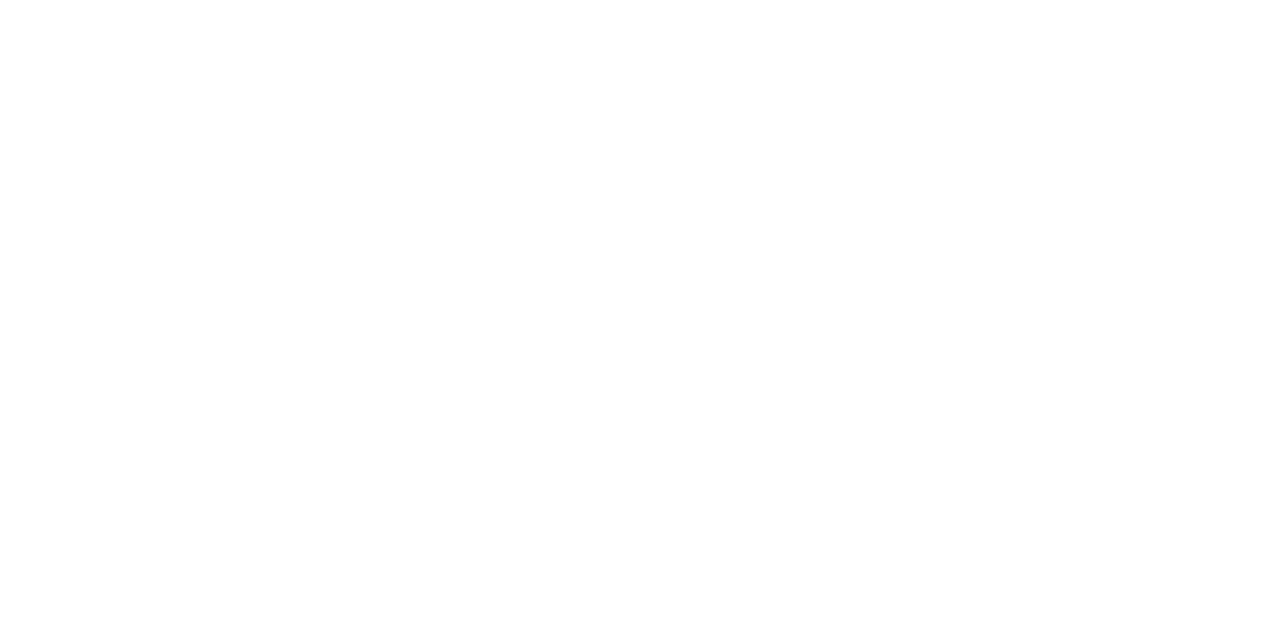
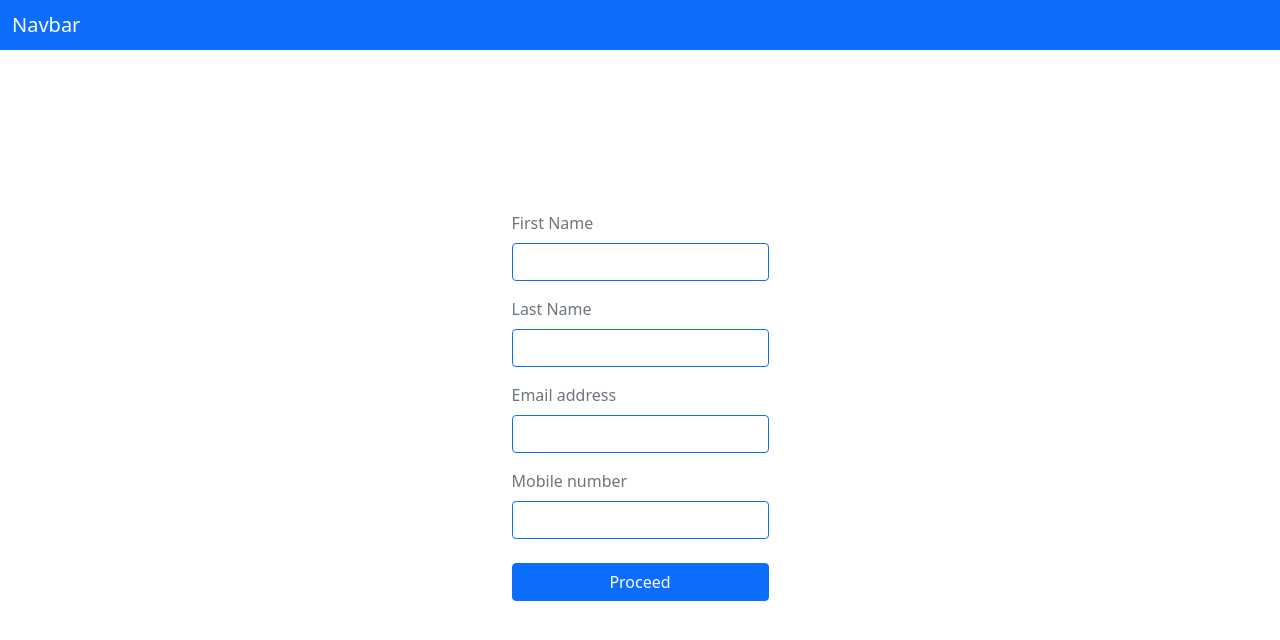
Before and after one commit to yashj811/NewProject, a React (Create React App) app in the folder client/: page /personal-details in a window 1280 px wide. Shown: the top 640 px of the page. Built offline with nearby package versions, Linux system fonts and the light colour scheme.

Commit message:
basic resume form setup

```diff
--- a/client/src/App.jsx
+++ b/client/src/App.jsx
@@ -1,6 +1,8 @@
 import { BrowserRouter as Router, Switch, Route } from "react-router-dom";
 import Home from "./screens/Home";
 import Register from "./screens/Register";
+import PersonalDetails from "./screens/PersonalDetails";
+import Crypto from "./screens/Crypto";
 
 import "./App.css";
 
@@ -11,6 +13,8 @@
         <Switch>
           <Route exact path="/" component={Home} />
           <Route exact path="/register" component={Register} />
+          <Route exact path="/crypto" component={Crypto} />
+          <Route exact path="/personal-details" component={PersonalDetails} />
         </Switch>
       </Router>
     </div>
--- /dev/null
+++ b/client/src/components/Button.jsx
@@ -0,0 +1,12 @@
+import React from "react";
+
+const Button = (props) => {
+  const { type, text } = props;
+  return (
+    <button type={type} className="btn btn-primary w-100 my-2 rounded">
+      {text}
+    </button>
+  );
+};
+
+export default Button;
--- /dev/null
+++ b/client/src/features/actions/CryptoActions.js
@@ -0,0 +1,22 @@
+import axios from "axios";
+import { CRYPTO_LOADING, GET_CRYPTO, SET_ERROR } from "../constants/index";
+
+export const GetCrypto = () => {
+  return async (dispatch) => {
+    try {
+      const res = await axios.get("http://localhost:8080/v0/crypto");
+      dispatch({
+        type: CRYPTO_LOADING,
+      });
+      dispatch({
+        type: GET_CRYPTO,
+        payload: res.data.data,
+      });
+    } catch (error) {
+      dispatch({
+        type: SET_ERROR,
+        payload: error.response.data.message,
+      });
+    }
+  };
+};
--- /dev/null
+++ b/client/src/features/actions/ResumeActions.js
@@ -0,0 +1,17 @@
+import axios from "axios";
+import { GET_BASIC_INFO, GET_RESUME_ERRORS } from "../constants";
+
+export const GetBasicInfo = (data) => {
+  return async (dispatch) => {
+    try {
+      const res = await axios.post("http://localhost:8080/v0/register", data);
+      console.log(res.data);
+    } catch (error) {
+      console.log(error.response.data);
+      dispatch({
+        type: GET_RESUME_ERRORS,
+        payload: error.response.data,
+      });
+    }
+  };
+};
--- a/client/src/features/constants/index.js
+++ b/client/src/features/constants/index.js
@@ -1,3 +1,10 @@
 export const REGISTER = "REGISTER";
 export const LOGIN = "LOGIN";
+
 export const SET_ERROR = "SET_ERROR";
+
+export const GET_CRYPTO = "GET_CRYPTO";
+export const CRYPTO_LOADING = "CRYPTO_LOADING";
+
+export const GET_BASIC_INFO = "GET_BASIC_INFO";
+export const GET_RESUME_ERRORS = "GET_RESUME_ERRORS";
--- a/client/src/features/reducers/AuthReducer.js
+++ b/client/src/features/reducers/AuthReducer.js
@@ -1,4 +1,4 @@
-import { REGISTER, LOGIN } from "../constants/index";
+import { REGISTER } from "../constants/index";
 
 const initialState = {
   email: "",
--- /dev/null
+++ b/client/src/features/reducers/CryptoReducer.js
@@ -0,0 +1,19 @@
+import { CRYPTO_LOADING, GET_CRYPTO } from "../constants";
+
+const initialState = {
+  crypto: [],
+  loading: true,
+};
+
+const CryptoReducer = (state = initialState, action) => {
+  switch (action.type) {
+    case GET_CRYPTO:
+      return { crypto: [...action.payload], loading: false };
+    case CRYPTO_LOADING:
+      return { ...state, loading: true };
+    default:
+      return state;
+  }
+};
+
+export default CryptoReducer;
--- /dev/null
+++ b/client/src/features/reducers/ResumeReducer.js
@@ -0,0 +1,27 @@
+import { GET_BASIC_INFO, GET_RESUME_ERRORS } from "../constants/index";
+
+const initialState = {
+  user: {
+    firstName: "",
+    lastName: "",
+    email: "",
+    mobile: "",
+  },
+  error: null,
+};
+
+const ResumeReducer = (state = initialState, action) => {
+  switch (action.type) {
+    case GET_BASIC_INFO:
+      return state;
+    case GET_RESUME_ERRORS:
+      const errorState = {
+        error: action.payload,
+      };
+      return Object.assign({}, state, errorState);
+    default:
+      return state;
+  }
+};
+
+export default ResumeReducer;
--- a/client/src/features/reducers/index.js
+++ b/client/src/features/reducers/index.js
@@ -1,10 +1,14 @@
 import { combineReducers } from "redux";
 import AuthReducer from "./AuthReducer";
 import ErrorReducer from "./ErrorReducer";
+import CryptoReducer from "./CryptoReducer";
+import ResumeReducer from "./ResumeReducer";
 
 const reducers = combineReducers({
   user: AuthReducer,
   error: ErrorReducer,
+  crypto: CryptoReducer,
+  resume: ResumeReducer,
 });
 
 export default reducers;
--- /dev/null
+++ b/client/src/screens/Crypto.jsx
@@ -0,0 +1,64 @@
+import React, { useEffect } from "react";
+import { useDispatch, useSelector } from "react-redux";
+import { GetCrypto } from "../features/actions/CryptoActions";
+import Layout from "../layouts/Layout";
+
+const Crypto = () => {
+  const dispatch = useDispatch();
+  const cryptoState = useSelector((state) => state.crypto);
+  const loading = useSelector((state) => state.crypto.loading);
+
+  useEffect(() => {
+    const getCrypto = async () => {
+      await dispatch(GetCrypto());
+    };
+
+    getCrypto();
+  }, []);
+
+  return (
+    <Layout>
+      <>
+        {loading && (
+          <div className="spinner-border" role="status">
+            <span className="sr-only"></span>
+          </div>
+        )}
+        {!loading && cryptoState.crypto && cryptoState.crypto.length > 1 && (
+          <div>
+            <table className="table">
+              <thead>
+                <tr>
+                  <th>Rank</th>
+                  <th>Name</th>
+                  <th>Price</th>
+                  <th>24h</th>
+                  <th>7d</th>
+                  <th>Market Cap</th>
+                  <th>Volume</th>
+                  <th>Circulating Price</th>
+                </tr>
+              </thead>
+              <tbody>
+                {cryptoState.crypto.map((el, id) => (
+                  <tr key={id}>
+                    <td>{el.rank}</td>
+                    <td>{el.name}</td>
+                    <td>{el.price}</td>
+                    <td>{el["24h"]}</td>
+                    <td>{el["7d"]}</td>
+                    <td>{el.marketCap}</td>
+                    <td>{el.volume}</td>
+                    <td>{el.circulatingPrice}</td>
+                  </tr>
+                ))}
+              </tbody>
+            </table>
+          </div>
+        )}
+      </>
+    </Layout>
+  );
+};
+
+export default Crypto;
--- /dev/null
+++ b/client/src/screens/PersonalDetails.jsx
@@ -0,0 +1,71 @@
+import React from "react";
+import { useDispatch, useSelector } from "react-redux";
+import { useHistory } from "react-router-dom";
+import Input from "../components/Input";
+import { useForm } from "react-hook-form";
+import Layout from "../layouts/Layout";
+import Button from "../components/Button";
+import { GetBasicInfo } from "../features/actions/ResumeActions";
+import { GET_RESUME_ERRORS } from "../features/constants";
+
+const PersonalDetails = () => {
+  const { handleSubmit, register } = useForm();
+  const dispatch = useDispatch();
+  const errors = useSelector((state) => state.resume.error);
+  const history = useHistory();
+
+  const onSubmit = async (data) => {
+    await dispatch(GetBasicInfo(data));
+    if (!errors) {
+      history.push("/register");
+    }
+  };
+  return (
+    <Layout>
+      <>
+        {" "}
+        <form onSubmit={handleSubmit(onSubmit)}>
+          {errors && errors.message}
+          <div className="mb-3">
+            <Input
+              name="firstname"
+              label="First Name"
+              type="text"
+              register={register("firstname")}
+            />
+          </div>
+          <div className="mb-3">
+            {" "}
+            <Input
+              name="lastname"
+              label="Last Name"
+              type="text"
+              register={register("lastname")}
+            />
+          </div>
+          <div className="mb-3">
+            {" "}
+            <Input
+              name="email"
+              label="Email address"
+              type="email"
+              register={register("email")}
+            />
+          </div>
+          <div className="mb-3">
+            {" "}
+            <Input
+              name="mobile"
+              label="Mobile number"
+              type="number"
+              register={register("mobile")}
+            />
+          </div>
+          <Button type="submit" text="Proceed" />
+        </form>
+      </>
+    </Layout>
+  );
+};
+
+export default PersonalDetails;
--- a/client/src/screens/Register.jsx
+++ b/client/src/screens/Register.jsx
@@ -1,9 +1,10 @@
+import { useState } from "react";
 import { useForm } from "react-hook-form";
 import { useDispatch, useSelector } from "react-redux";
 import Layout from "../layouts/Layout";
 import Input from "../components/Input";
+import Button from "../components/Button";
 import { RegisterUser } from "../features/actions/UserActions";
-import { useState } from "react";
 
 const Register = () => {
   const { register, handleSubmit } = useForm();
@@ -40,10 +41,7 @@
               label="Passowrd"
               register={register("password")}
             />
-
-            <button type="submit" className="btn btn-primary">
-              Submit
-            </button>
+            <Button type="submit" text="Register" />
           </form>
         </div>
       )}
```
